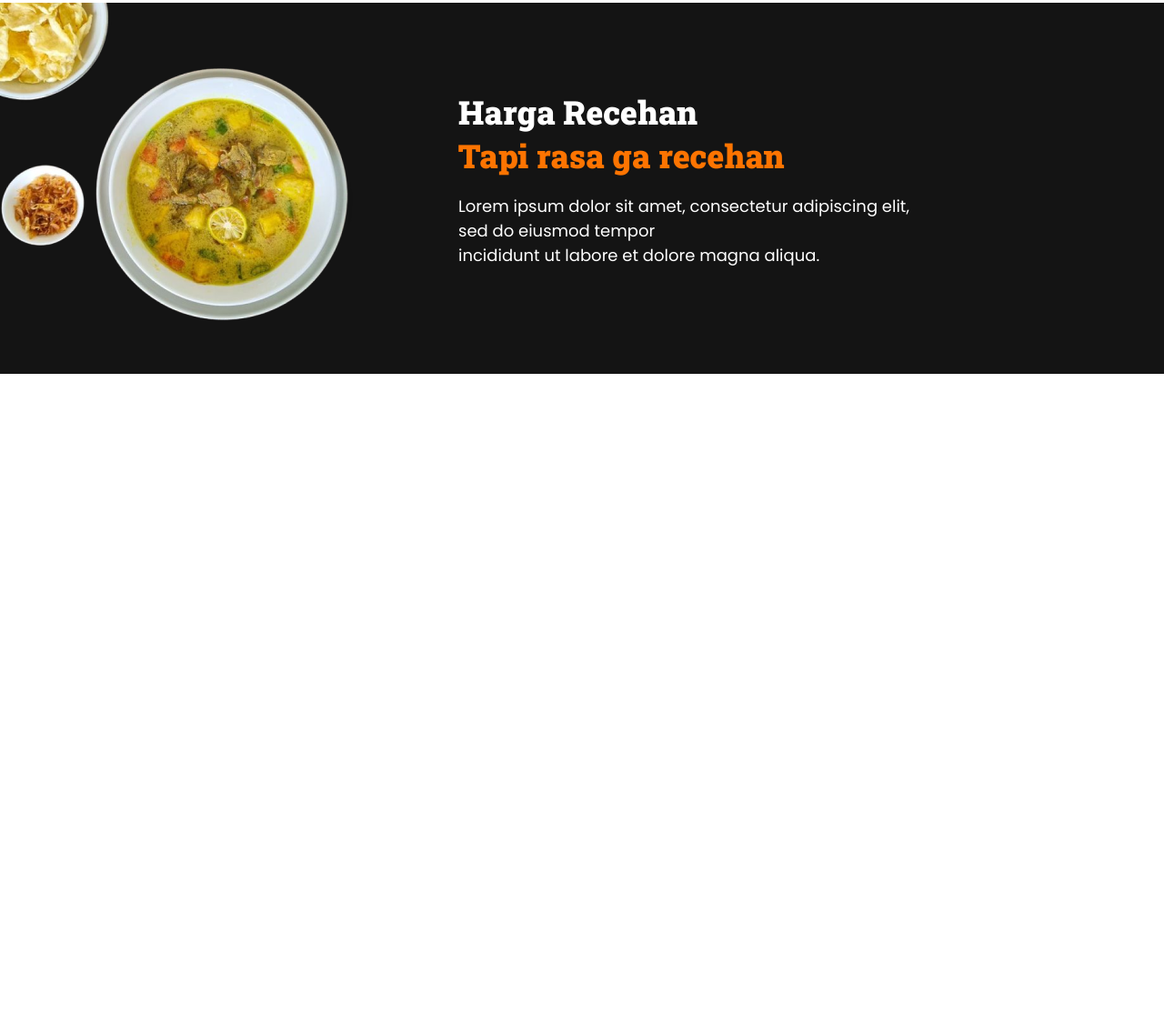
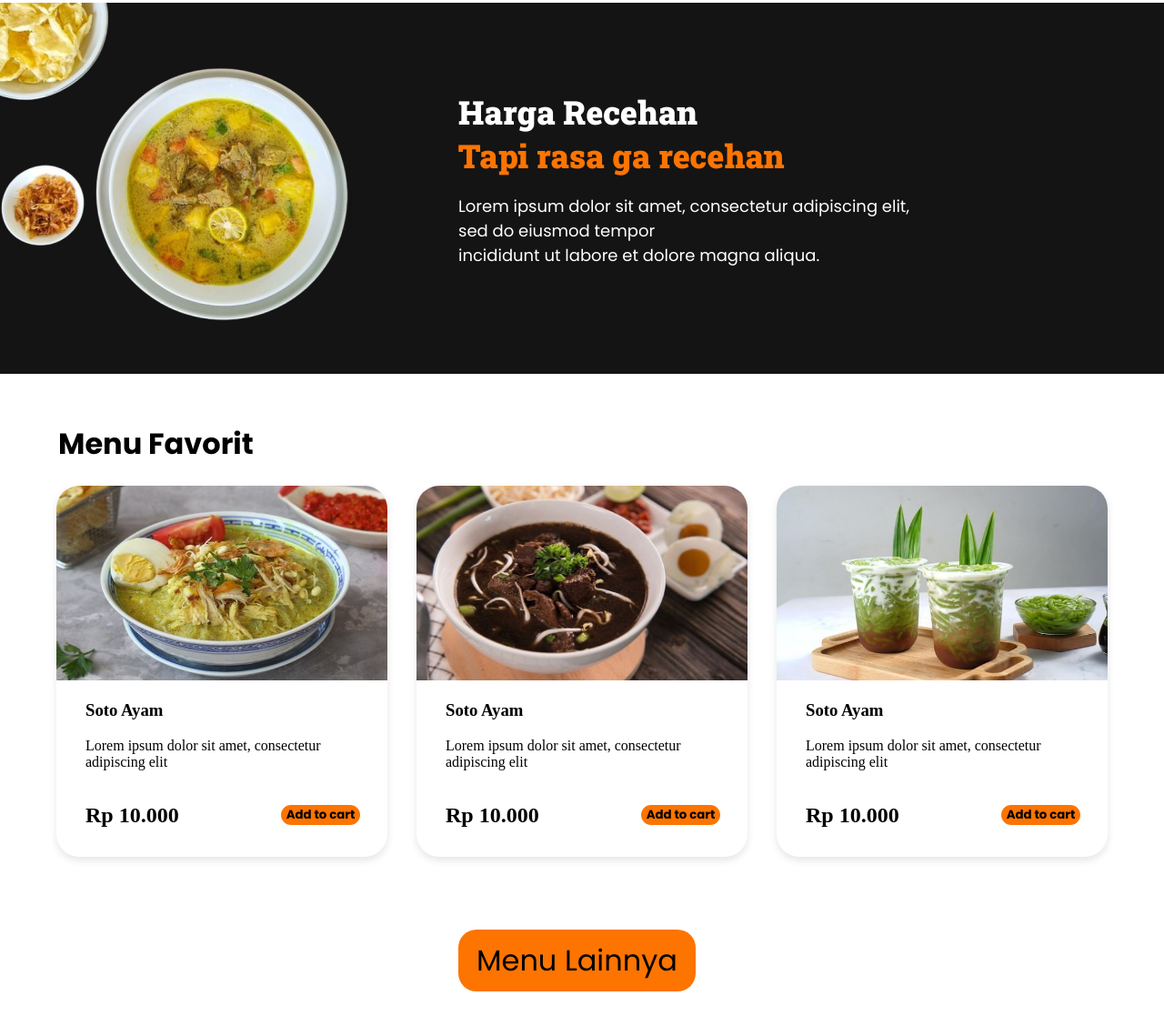
Before and after one commit to DwiMlyno/RawonWebsite-practice-, a plain HTML site: page index.html in a window 1280 px wide. Shown: the part 1052-2180 px from the top of the page at 91% size. Before the commit the page ends 1463 px from the top, so only its background shows below. Drawn offline with Linux system fonts and the light colour scheme.

Commit message:
create favorit menus and other menu

```diff
--- a/index.html
+++ b/index.html
@@ -86,5 +86,41 @@
         </p>
       </div>
     </div>
+    <div class="more-menu">
+      <h1>Menu Favorit</h1>
+
+      <div class="more-cardmenu">
+        <div class="card-content-soto">
+          <img src="asset/soto2.jpg" alt="sotoayam" />
+          <h3>Soto Ayam</h3>
+          <p>Lorem ipsum dolor sit amet, consectetur adipiscing elit</p>
+          <div class="pricesoto">
+            <h2>Rp 10.000</h2>
+            <button class="buttoncart">Add to cart</button>
+          </div>
+        </div>
+        <div class="card-content-rawonsapi">
+          <img src="asset/rawon2.jpg" alt="sotoayam" />
+          <h3>Soto Ayam</h3>
+          <p>Lorem ipsum dolor sit amet, consectetur adipiscing elit</p>
+          <div class="pricerawon">
+            <h2>Rp 10.000</h2>
+            <button class="buttoncart">Add to cart</button>
+          </div>
+        </div>
+
+        <div class="card-content-cendol">
+          <img src="asset/cendol.jpg" alt="sotoayam" />
+          <h3>Soto Ayam</h3>
+          <p>Lorem ipsum dolor sit amet, consectetur adipiscing elit</p>
+          <div class="pricerawon">
+            <h2>Rp 10.000</h2>
+            <button class="buttoncart">Add to cart</button>
+          </div>
+
+        </div>
+      </div>
+      <button class="buttonmoremenu">Menu Lainnya</button>
+  </div>
   </body>
 </html>
--- a/style.css
+++ b/style.css
@@ -243,3 +243,115 @@ body {
     color: white;
     font-family: "Poppins", sans-serif;
 }
+
+.more-menu {
+    padding-bottom: 5rem;
+}
+.more-menu > h1 {
+    margin-left: 4rem;
+    font-family: "Poppins", sans-serif;
+    font-size: 32px;
+    padding-top: 2rem;
+}
+
+.more-cardmenu {
+    display: flex;
+    justify-content: center;
+    width: 100%;
+    gap: 2rem;
+}
+
+.card-content-soto {
+    width: 364px;
+    height: 408px;
+    background-color: white;
+    border-radius: 25px;
+    box-shadow: 0 4px 8px rgba(0, 0, 0, 0.1);
+}
+
+.card-content-soto > img {
+    width: 364px;
+    height: 214px;
+    border-radius: 25px 25px 0 0;
+}
+
+.card-content-soto > h3 {
+    padding: 0 2rem;
+}
+.card-content-soto > p {
+    padding: 0 2rem;
+}
+
+.pricesoto {
+    display: flex;
+    align-items: center;
+    padding-left:2rem ;
+    gap: 7rem;
+}
+
+.card-content-rawonsapi {
+    width: 364px;
+    height: 408px;
+    background-color: white;
+    border-radius: 25px;
+    box-shadow: 0 4px 8px rgba(0, 0, 0, 0.1);
+}
+
+.card-content-rawonsapi > img {
+    width: 364px;
+    height: 214px;
+    border-radius: 25px 25px 0 0;
+}
+
+.card-content-rawonsapi > h3 {
+    padding: 0 2rem;
+}
+.card-content-rawonsapi > p {
+    padding: 0 2rem;
+}
+
+.pricerawon {
+    display: flex;
+    align-items: center;
+    padding-left:2rem ;
+    gap: 7rem;
+}
+
+.card-content-cendol {
+    width: 364px;
+    height: 408px;
+    background-color: white;
+    border-radius: 25px;
+    box-shadow: 0 4px 8px rgba(0, 0, 0, 0.1);
+}
+
+.card-content-cendol > img {
+    width: 364px;
+    height: 214px;
+    border-radius: 25px 25px 0 0;
+}
+
+.card-content-cendol > h3 {
+    padding: 0 2rem;
+}
+.card-content-cendol > p {
+    padding: 0 2rem;
+}
+
+.pricecendol {
+    display: flex;
+    align-items: center;
+    padding-left:2rem ;
+    gap: 7rem;
+}
+
+.buttonmoremenu {
+    font-family: "Poppins", sans-serif;
+    font-size: 32px;
+    margin-left: 31.5rem;
+    margin-top: 5rem;
+    background-color: #FD7401;
+    padding: 10px 20px;
+    border-radius: 20px;
+    border: none;
+}
```
